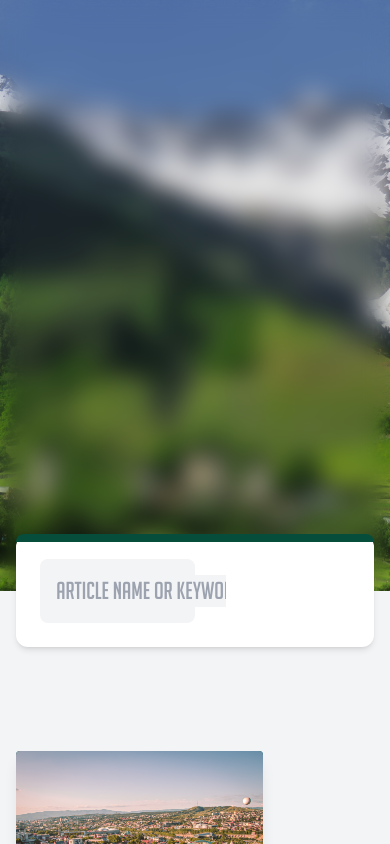
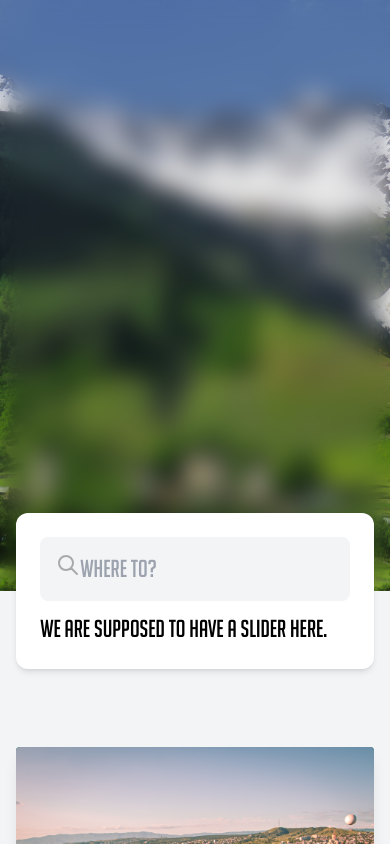
Before and after one commit to ajikia15/TravelAgency, a SvelteKit app: page / in a window 390 px wide. Shown: the top 844 px of the page. Built offline with nearby package versions, Linux system fonts and the light colour scheme.

Commit message:
First working Search // TODO turn into a component

```diff
--- a/src/components/Search.svelte
+++ b/src/components/Search.svelte
@@ -1,6 +1,10 @@
+<script>
+	export let searchQuery = '';
+</script>
+
 <div class="grid w-full -translate-y-1/2 place-items-center">
 	<div
-		class="relative grid w-11/12 transform grid-cols-2 flex-row items-center rounded-xl bg-white p-6 text-2xl shadow-md transition duration-500 after:absolute after:left-0 after:-top-[1px] after:h-2 after:w-full after:rounded-t-xl after:bg-emerald-900 hover:scale-105 hover:shadow-lg xl:w-1/2">
+		class="relative grid w-11/12 transform grid-cols-1 flex-row items-center gap-3 rounded-xl bg-white p-6 text-2xl shadow-md transition duration-500 after:absolute after:left-0 after:-top-[1px] after:h-2 after:w-full  after:rounded-t-xl hover:scale-105 hover:shadow-lg md:grid-cols-2 xl:w-1/2">
 		<div class="flex rounded-lg bg-gray-100 p-4">
 			<svg
 				xmlns="http://www.w3.org/2000/svg"
@@ -17,7 +21,9 @@
 			<input
 				class="w-60 bg-gray-100  outline-none"
 				type="text"
-				placeholder="Article name or keyword..." />
+				placeholder="Where To?"
+				bind:value={searchQuery} />
 		</div>
+		<div>{searchQuery} we are supposed to have a slider here.</div>
 	</div>
 </div>
--- a/src/routes/+page.svelte
+++ b/src/routes/+page.svelte
@@ -1,19 +1,44 @@
 <script>
 	import Hero from '../components/Hero.svelte';
 	import Card from '../components/Card.svelte';
-	import Search from '../components/Search.svelte';
 	import { tours } from '../utils/tours.ts';
+	let searchQuery = '';
 </script>
 
 <svelte:head>
 	<title>Travel Agency</title>
 </svelte:head>
 <Hero />
-<Search />
-<section class="mt-12 grid w-full  place-items-center">
-	<div class="mx-4 grid grid-cols-1 gap-10 md:grid-cols-2 xl:grid-cols-3" id="tours">
+<div class="grid w-full -translate-y-1/2 place-items-center">
+	<div
+		class="relative grid w-11/12 transform grid-cols-1 flex-row items-center gap-3 rounded-xl bg-white p-6 text-2xl shadow-md transition duration-500 after:absolute after:left-0 after:-top-[1px] after:h-2 after:w-full  after:rounded-t-xl hover:scale-105 hover:shadow-lg md:grid-cols-2 xl:w-1/2">
+		<div class="flex rounded-lg bg-gray-100 p-4">
+			<svg
+				xmlns="http://www.w3.org/2000/svg"
+				class="h-6 w-6 opacity-30"
+				fill="none"
+				viewBox="0 0 24 24"
+				stroke="currentColor">
+				<path
+					stroke-linecap="round"
+					stroke-linejoin="round"
+					stroke-width="2"
+					d="M21 21l-6-6m2-5a7 7 0 11-14 0 7 7 0 0114 0z" />
+			</svg>
+			<input
+				class="w-60 bg-gray-100  outline-none"
+				type="text"
+				placeholder="Where To?"
+				bind:value={searchQuery} />
+		</div>
+		<div>{searchQuery} we are supposed to have a slider here.</div>
+	</div>
+</div>
+
+<section class="grid w-full place-items-center">
+	<div class="mx-4 grid grid-cols-1 gap-10 md:grid-cols-2 lg:grid-cols-3 xl:grid-cols-4" id="tours">
 		{#each tours as tour}
-			{#if tour.availability}
+			{#if tour.destination.toLowerCase().includes(searchQuery)}
 				<a href={`/tour/${tour.id}`}>
 					<Card {tour} />
 				</a>
@@ -23,7 +48,4 @@
 </section>
 
 <style lang="scss">
-	section {
-		grid-template-columns: 5fr 2fr;
-	}
 </style>
```
